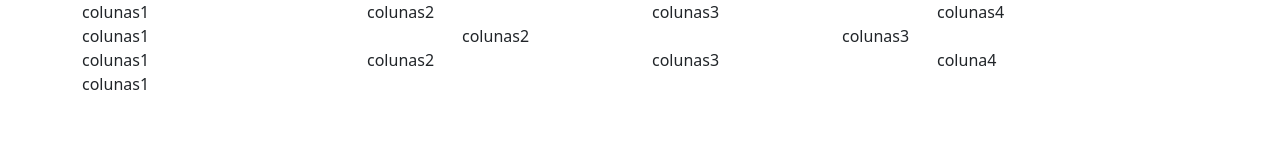
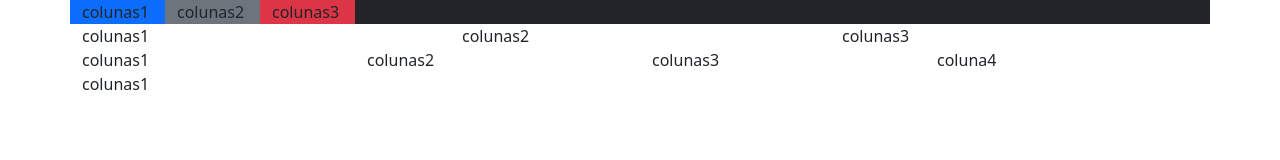
Before and after one commit to Spindaj/handboot, a plain HTML site: page index.html in a window 1280 px wide. Drawn offline with nearby package versions, Linux system fonts and the light colour scheme.

Commit message:
Add files via upload

```diff
--- a/index.html
+++ b/index.html
@@ -15,10 +15,10 @@
    <!--section.container>(section.row>section.col*4{colunas$})*4-->
    <section class="container">
     <section class="row">
-        <section class="col">colunas1</section>
-        <section class="col">colunas2</section>
-        <section class="col">colunas3</section>
-        <section class="col">colunas4</section>
+        <section class="col-1 bg-primary">colunas1</section>
+        <section class="col-1 bg-secondary">colunas2</section>
+        <section class="col-1 bg-danger">colunas3</section>
+        <section class="col bg-dark">colunas4</section>
     </section>
     <section class="row">
         <section class="col">colunas1</section>
```
